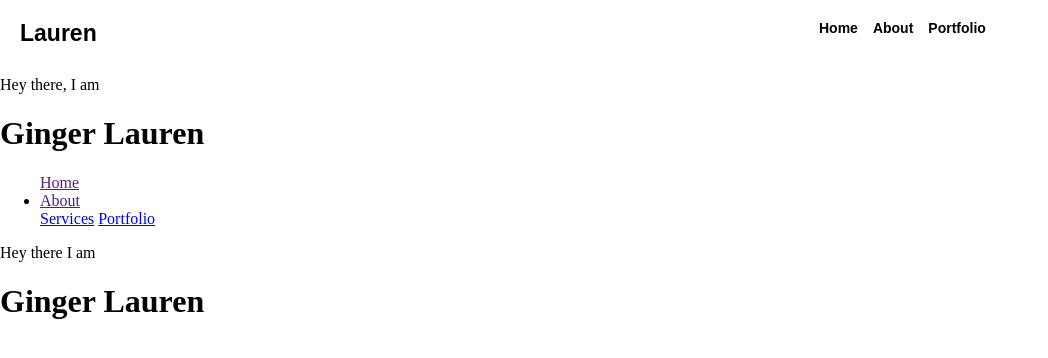
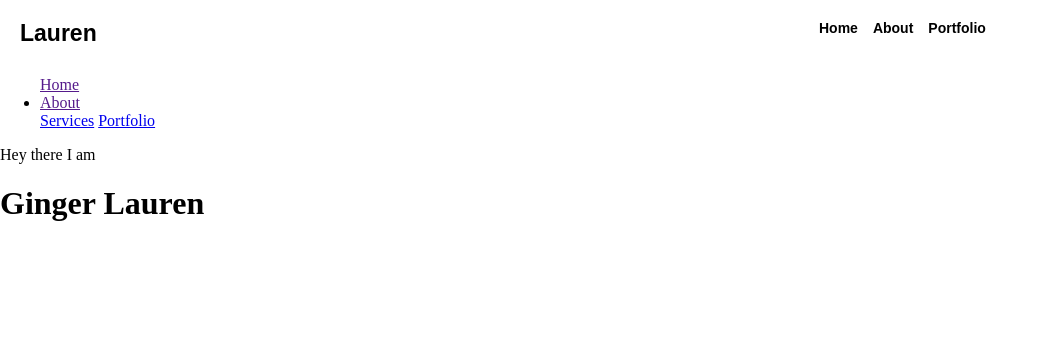
Before and after one commit to gingerlauren/portofilio, a plain HTML site: page index.html in a window 1280 px wide. Shown: the whole page, without its empty margins (0-1048 px from the left). Drawn offline with Linux system fonts and the light colour scheme.

```diff
--- a/index.html
+++ b/index.html
@@ -30,10 +30,7 @@
     </nav>
     <div class="bunner">
         <div class=" bunner-img">
-            <div class="container ">
-                <p>Hey there, I am</p>
-                <h1 class="">Ginger Lauren</h1>
-            </div>
+
         </div>
     </div>
     <div>
```
